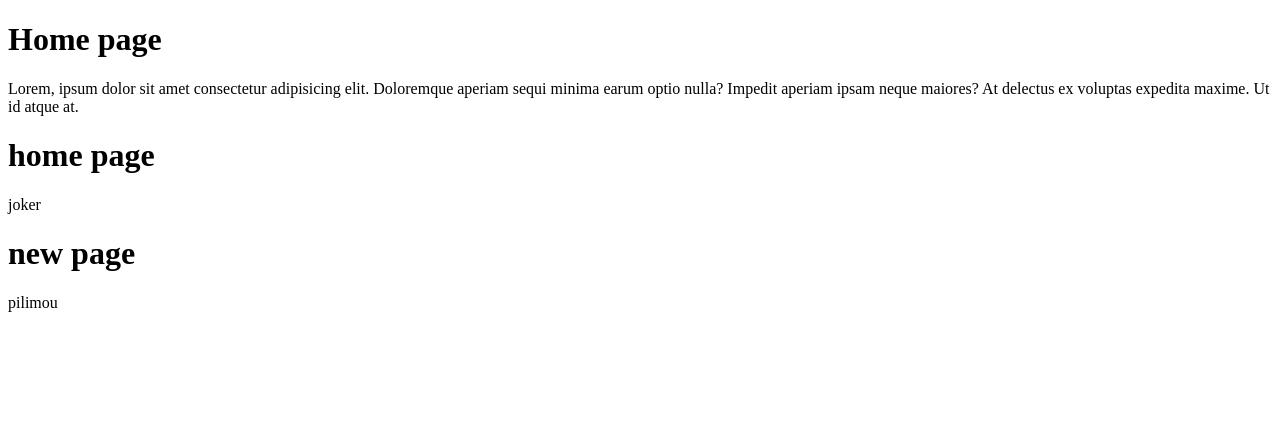
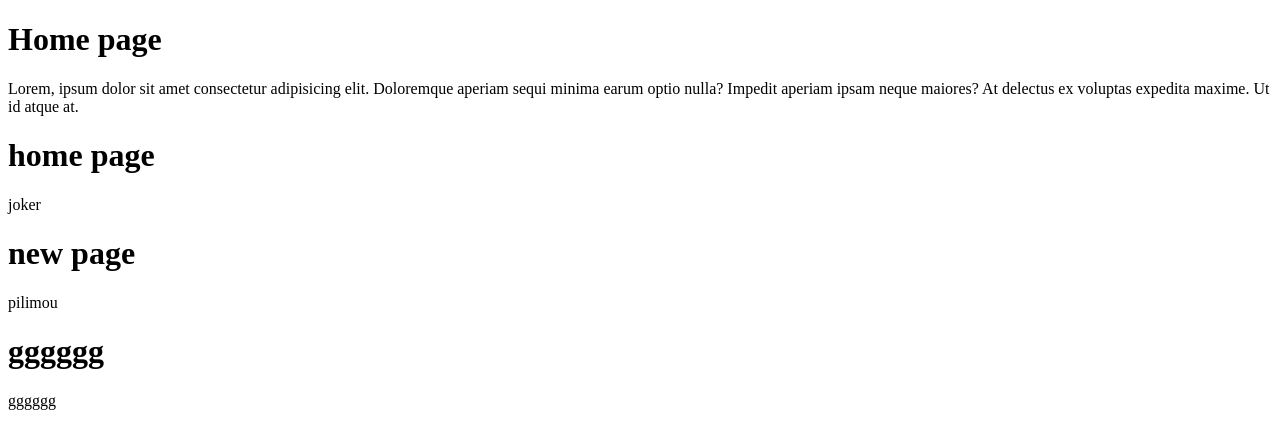
Before and after one commit to pilimou/demo-0808, a plain HTML site: page index.html in a window 1280 px wide. Drawn offline with Linux system fonts and the light colour scheme.

Commit message:
new test

```diff
--- a/index.html
+++ b/index.html
@@ -18,5 +18,8 @@
     <h1>new page</h1>
     <p>pilimou</p>
 
+    <h1>gggggg</h1>
+    <P>gggggg</P>
+
 </body>
 </html>
```
